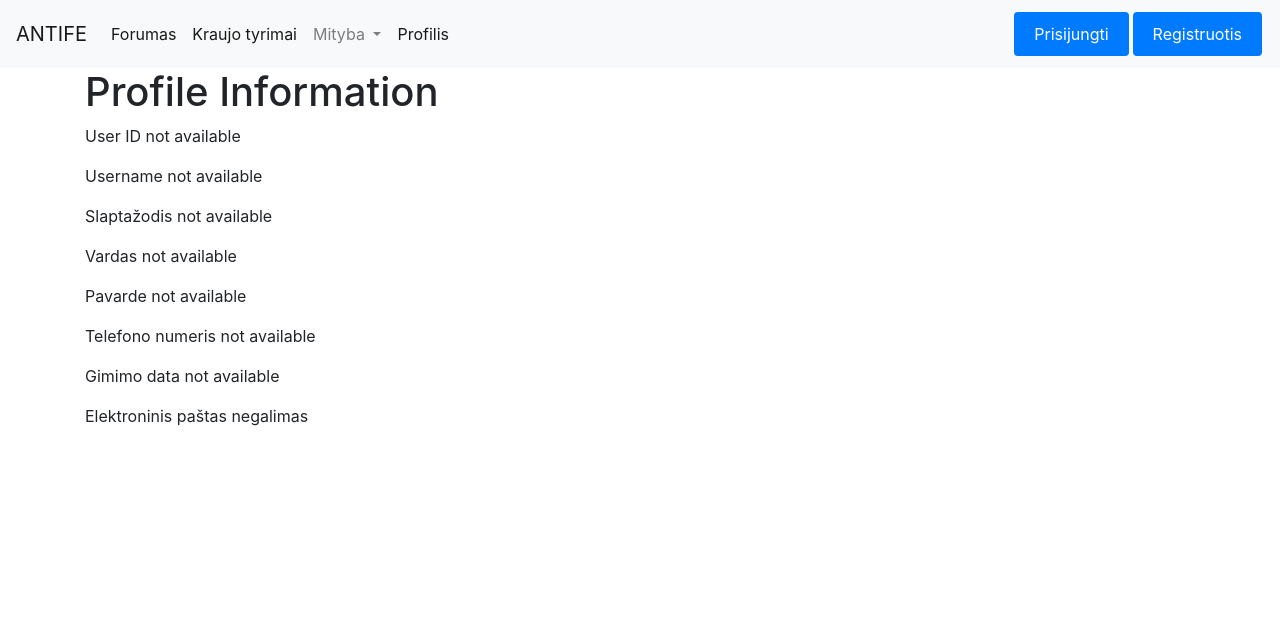
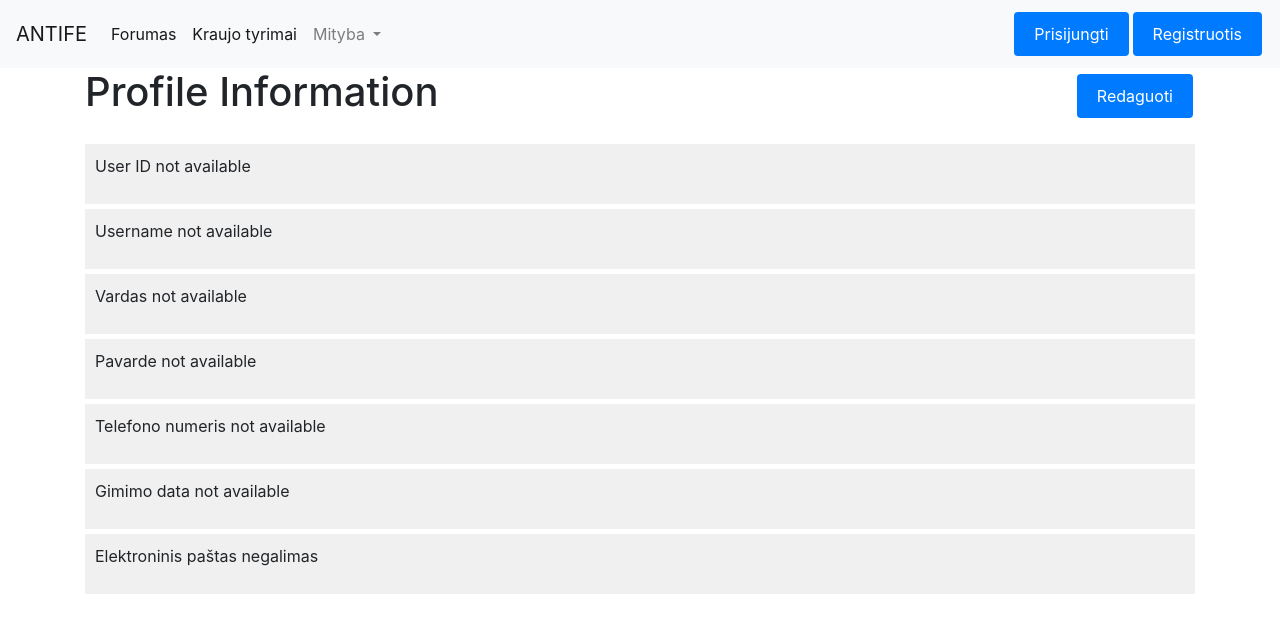
Before and after one commit to Shoffen/AntiFE, a Django app: page /profilis/ in a window 1280 px wide. Shown: the top 633 px of the page. Run offline with Django 5.2, Linux system fonts and the light colour scheme; parts of the project's set-up code (start-up, migrations or seed data) failed here and were passed over; some libraries are stand-ins or nearby versions.

Commit message:
Profile editing and some profile logic in general

```diff
--- a/antife/Mityba/views.py
+++ b/antife/Mityba/views.py
@@ -7,7 +7,7 @@
 from django import forms
 from .forms import ValgymasForm
 import json
-from homepage.views import get_naudotojas
+
 
 def valgiarastis(request):
     return render(request, 'valgiarastis.html')
--- a/antife/Profilis/templates/Profilis.html
+++ b/antife/Profilis/templates/Profilis.html
@@ -3,47 +3,114 @@
 {% block title %}
     Profilis
 {% endblock %}
+{% load static %}
 
 {% block content %}
+    <link rel="stylesheet" type="text/css" href="{% static 'styles/profile.css' %}">
+    <div style="display: flex; justify-content: space-between; align-items: center; margin-bottom: 20px;">
         <h1>Profile Information</h1>
+        <!-- Button to toggle edit mode -->
+        <button type="button" class="btn btn-primary custom-button" id="editProfileBtn">Redaguoti</button>
+    </div>
+    <div class="profile-info" id="profileInfoContainer">
+        <div class="profile-info-item">
             {% if user_id %}
                 <p>User ID: {{ user_id }}</p>
             {% else %}
                 <p>User ID not available</p>
             {% endif %}
+        </div>
+        <div class="profile-info-item">
             {% if username %}
                 <p>Username: {{ username }}</p>
             {% else %}
                 <p>Username not available</p>
             {% endif %}
-    {% if password %}
-        <p>Slaptažodis: {{ password }}</p>
-    {% else %}
-        <p>Slaptažodis not available</p>
-    {% endif %}
+        </div>
+        <div class="profile-info-item">
             {% if vardas %}
                 <p>Vardas: {{ vardas }}</p>
             {% else %}
                 <p>Vardas not available</p>
             {% endif %}
+        </div>
+        <div class="profile-info-item">
             {% if pavarde %}
                 <p>Pavardė: {{ pavarde }}</p>
             {% else %}
                 <p>Pavarde not available</p>
             {% endif %}
+        </div>
+        <div class="profile-info-item">
             {% if telefonas %}
                 <p>Telefono numeris: {{ telefonas }}</p>
             {% else %}
                 <p>Telefono numeris not available</p>
             {% endif %}
+        </div>
+        <div class="profile-info-item">
             {% if gimimo_Data %}
                 <p>Gimimo data: {{ gimimo_Data }}</p>
             {% else %}
                 <p>Gimimo data not available</p>
             {% endif %}
+        </div>
+        <div class="profile-info-item">
             {% if el_pastas %}
                 <p>Elektroninis paštas: {{ el_pastas }}</p>
             {% else %}
                 <p>Elektroninis paštas negalimas</p>
             {% endif %}
+        </div>
+    </div>
+
+    <!-- Editing form (initially hidden) -->
+    <form id="editProfileForm" style="display: none;" action="{% url 'profilis:save_profile_changes' %}" method="post">
+
+        {% csrf_token %}
+        <!-- Include input fields for each profile information item -->
+        <div class="profile-info-item">
+            <label for="username">Username:</label>
+            <input type="text" id="username" name="username" value="{{ username }}">
+        </div>
+        <div class="profile-info-item">
+            <label for="vardas">Vardas:</label>
+            <input type="text" id="vardas" name="vardas" value="{{ vardas }}">
+        </div>
+        <div class="profile-info-item">
+            <label for="pavarde">Pavardė:</label>
+            <input type="text" id="pavarde" name="pavarde" value="{{ pavarde }}">
+        </div>
+        <div class="profile-info-item">
+            <label for="telefonas">Telefono numeris:</label>
+            <input type="text" id="telefonas" name="telefonas" value="{{ telefonas }}">
+        </div>
+        <div class="profile-info-item">
+            <label for="gimimo_Data">Gimimo data:</label>
+            <div class="input-box">
+                <input type="date" name="birthday" placeholder="Gimimo data" required>
+                <i class='bx bx-calendar' ></i>
+              </div>
+        </div>
+        <div class="profile-info-item">
+            <label for="el_pastas">Elektroninis paštas:</label>
+            <input type="text" id="el_pastas" name="el_pastas" value="{{ el_pastas }}">
+        </div>
+
+        <!-- Submit button -->
+        <button type="submit" class="btn btn-primary">Išsaugoti</button>
+    </form>
+
+    <!-- JavaScript to handle toggling edit mode -->
+    <script>
+        document.getElementById("editProfileBtn").addEventListener("click", function() {
+            // Toggle visibility of the editing form
+            var editProfileForm = document.getElementById("editProfileForm");
+            editProfileForm.style.display = editProfileForm.style.display === "none" ? "block" : "none";
+
+            // Toggle visibility of the profile information container
+            var profileInfoContainer = document.getElementById("profileInfoContainer");
+            profileInfoContainer.style.display = profileInfoContainer.style.display === "none" ? "block" : "none";
+        });
+    </script>
 {% endblock %}
--- a/antife/Profilis/urls.py
+++ b/antife/Profilis/urls.py
@@ -5,5 +5,6 @@
 
 urlpatterns = [
     path('', views.profilisview, name='profilisview'),
-
+    path('save_profile_changes/', views.save_profile_changes, name='save_profile_changes'),
+    path('profilis/', views.profilisview, name='profilis'),
 ]
--- a/antife/Profilis/views.py
+++ b/antife/Profilis/views.py
@@ -9,7 +9,7 @@
     telefonas = None
     gimimo_Data = None
     el_pastas = None
-    password =  None
+    password = None
 
     if request.user.is_authenticated:
         user_id = request.user.id
@@ -17,7 +17,7 @@
         el_pastas = request.user.email
         password = request.user.password
         try:
-            # Assuming there's a OneToOneField or ForeignKey relationship between Naudotojai and User
+            # Retrieve the latest data from the database
             naudotojas = Naudotojai.objects.get(user=request.user)
             vardas = naudotojas.vardas
             pavarde = naudotojas.pavarde
@@ -31,7 +31,7 @@
         'user_id': user_id,
         'username': username,
         'password': password,
-        'vardas' : vardas,
+        'vardas': vardas,
         'pavarde': pavarde,
         'telefonas': telefonas,
         'gimimo_Data': gimimo_Data,
@@ -39,3 +39,50 @@
     }
 
     return render(request, 'Profilis.html', context)
+
+
+
+from django.utils.dateparse import parse_date
+from django.shortcuts import redirect
+from homepage.models import Naudotojai
+
+def save_profile_changes(request):
+    if request.method == 'POST':
+        # Retrieve form data from the request
+        username = request.POST.get('username')
+        vardas = request.POST.get('vardas')
+        pavarde = request.POST.get('pavarde')
+        telefonas = request.POST.get('telefonas')
+        gimimo_data = request.POST.get('birthday')  # Get the date string from the form
+
+        # Parse the date string into a Python date object
+
+
+        el_pastas = request.POST.get('el_pastas')
+
+        # Retrieve the user's profile from the database
+        naudotojas = Naudotojai.objects.get(user=request.user)
+
+        # Update the user's email
+        if el_pastas:
+            request.user.email = el_pastas
+            request.user.save()
+
+
+        naudotojas.gimimo_data = gimimo_data
+
+        # Update the profile fields
+        if vardas:
+            naudotojas.vardas = vardas
+        if pavarde:
+            naudotojas.pavarde = pavarde
+        if telefonas:
+            naudotojas.telefonas = telefonas
+        if el_pastas:
+            naudotojas.el_pastas = el_pastas
+
+        # Save the updated profile
+        naudotojas.save()
+
+        # Redirect the user to the profile page or any other page as needed
+        return redirect('profilis:profilisview')
--- /dev/null
+++ b/antife/homepage/static/styles/profile.css
@@ -0,0 +1,23 @@
+/* styles/profilis.css */
+.profile-info {
+    width: 100%;
+}
+
+.profile-info-item {
+    display: flex;
+    justify-content: space-between;
+    align-items: center;
+    padding: 10px;
+    margin-bottom: 5px;
+    background-color: #f0f0f0; /* Background color for each row */
+}
+
+.profile-info-item .label {
+    flex: 1;
+    font-weight: bold;
+    margin-right: 10px;
+}
+
+.profile-info-item .value {
+    flex: 3;
+}
--- a/antife/homepage/templates/base.html
+++ b/antife/homepage/templates/base.html
@@ -69,9 +69,11 @@
             {% endif %}
           </div>
         </li>
+        {% if request.user.is_authenticated %}
         <li class="nav-item active">
           <a class="nav-link" href="{% url 'profilis:profilisview' %}">Profilis</a>
         </li>
+        {% endif %}
       </ul>
       {% if request.user.is_authenticated %}
       <button type="button" class="btn btn-primary custom-button" onclick="Loguot()">Atsijungti</button>
```
Also changed, not shown: antife/homepage/static/styles/errors.css (added, +16 -0 lines), antife/homepage/templates/login.html (+6 -6 lines), antife/homepage/templates/register.html (+10 -5 lines), antife/homepage/views.py (+28 -8 lines), antife/db.sqlite3. Lines whose indentation alone changed are shown as unchanged.
